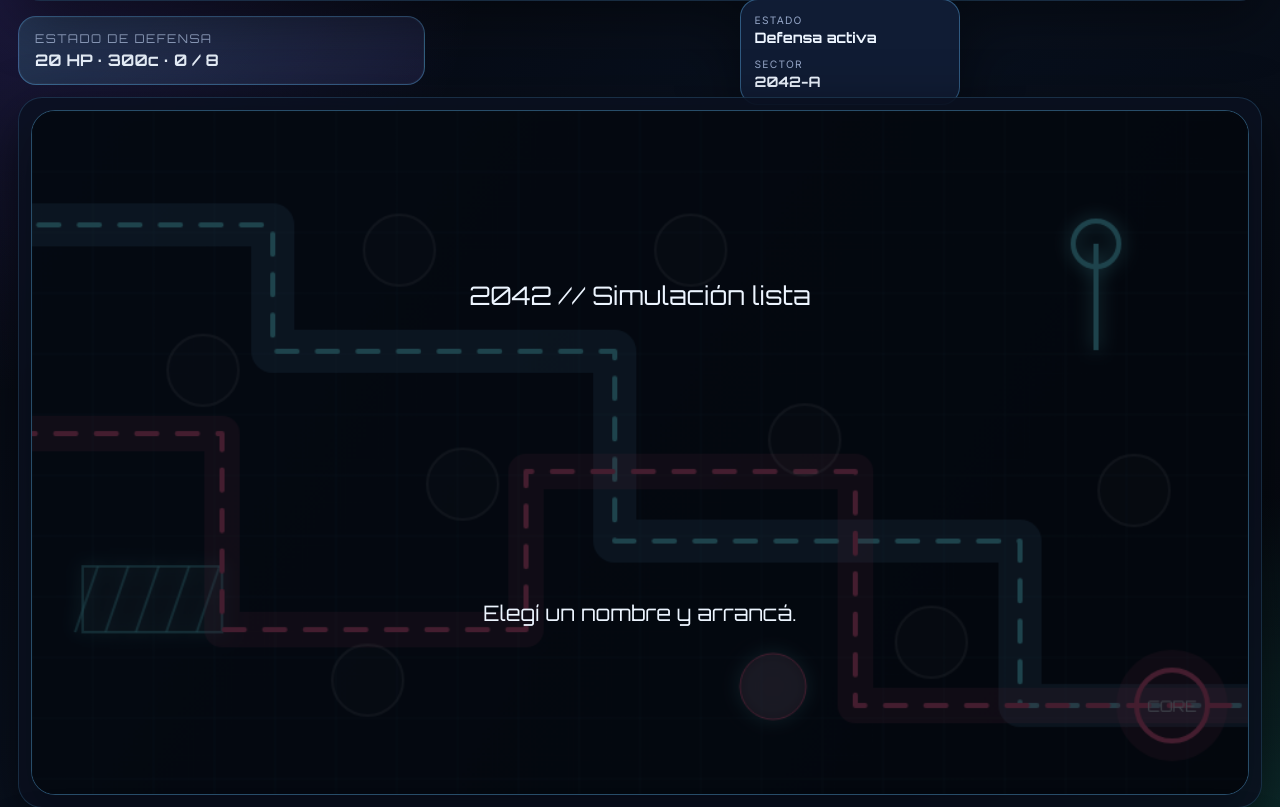
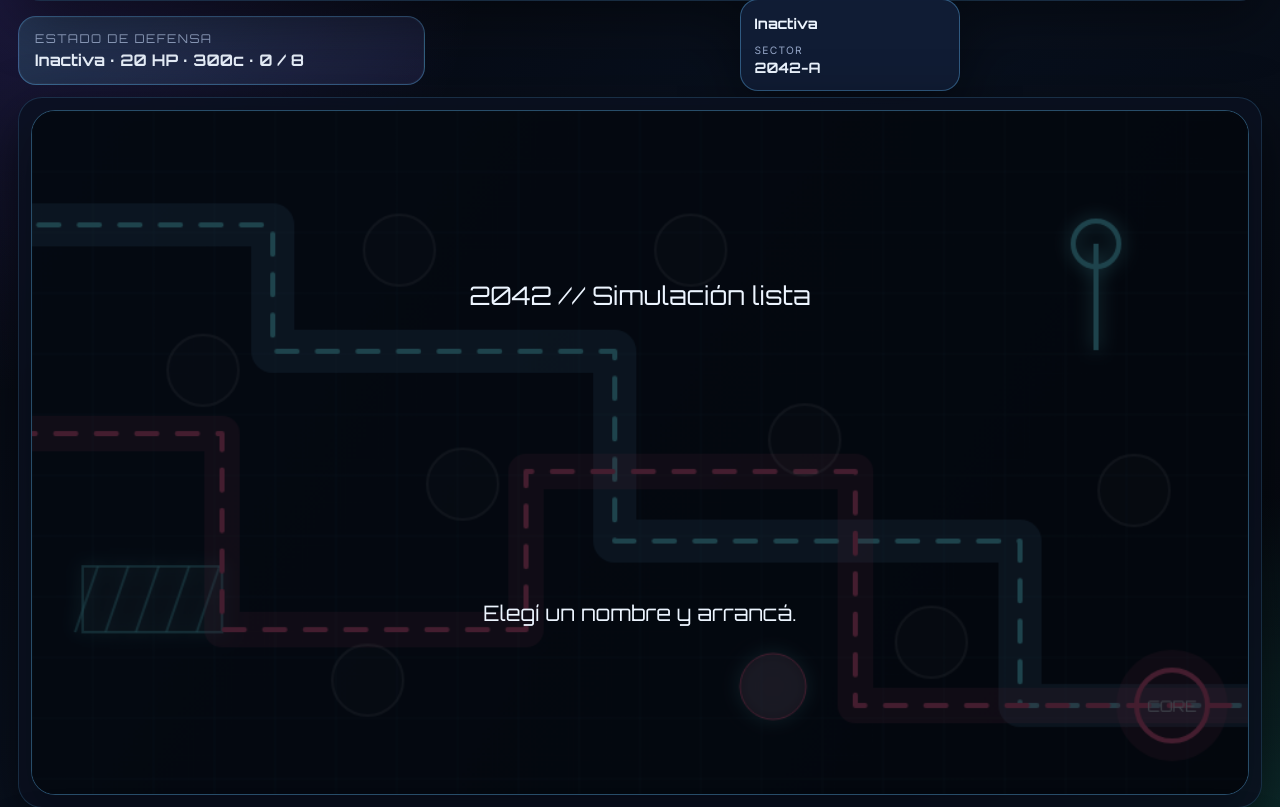
Before and after one commit to lu-developer476/2042, a Django app: page / in a window 1280 px wide, after a click on "Estado de defensa". Shown: the part 93-900 px from the top of the page. Run offline with Django 5.2, Linux system fonts and the light colour scheme; tables that the repository leaves empty hold one stand-in row (values such as "Sample post").

Commit message:
Update defense status indicator (#18)

```diff
--- a/game/static/game/js/game.js
+++ b/game/static/game/js/game.js
@@ -18,6 +18,8 @@ const speedValue = document.getElementById('speed-value');
 const scenarioValue = document.getElementById('scenario-value');
 const scenarioPicker = document.getElementById('scenario-picker');
 const playDialog = document.getElementById('play-dialog');
+const defenseStatusValue = document.getElementById('defense-status-value');
+const defenseStatusInline = document.getElementById('defense-status-inline');
 
 const hud = {
   hp: document.getElementById('hp-value'),
@@ -627,6 +629,18 @@ function startGame() {
   startButton.disabled = true;
   if (playDialog?.open) playDialog.close();
   renderScenarioPicker();
+  updateHud();
+}
+
+function getDefenseStatusText() {
+  return state.started && !state.paused && !state.gameOver ? 'Activa' : 'Inactiva';
+}
+
+function updateDefenseStatus() {
+  const defenseStatusText = getDefenseStatusText();
+  [defenseStatusValue, defenseStatusInline].forEach((element) => {
+    if (element) element.textContent = defenseStatusText;
+  });
 }
 
 function updateHud() {
@@ -644,6 +658,7 @@ function updateHud() {
   comboValue.textContent = `x${state.combo.toFixed(2)}`;
   speedValue.textContent = `${state.speedMultiplier}x`;
   scenarioValue.textContent = getActiveScenario().name;
+  updateDefenseStatus();
   updateAbilityButtons();
 }
 
@@ -781,6 +796,7 @@ function finishGame(victory) {
   nextWaveButton.disabled = true;
   pauseButton.disabled = true;
   startButton.disabled = false;
+  updateDefenseStatus();
 
   const title = victory ? 'SECTOR ASEGURADO' : 'CORE COLAPSADO';
   const subtitle = victory
@@ -1112,6 +1128,7 @@ pauseButton.addEventListener('click', () => {
   state.paused = !state.paused;
   const dict = window.I18N_2042?.translations[document.documentElement.lang] || window.I18N_2042?.translations.es;
   pauseButton.textContent = state.paused ? dict.resume : dict.pause;
+  updateDefenseStatus();
   if (state.paused) {
     overlayMessage.classList.remove('hidden');
     overlayMessage.innerHTML = 'SIMULACIÓN EN PAUSA';
--- a/game/templates/game/base.html
+++ b/game/templates/game/base.html
@@ -28,7 +28,7 @@
       <details class="navbar-status-menu">
         <summary class="navbar-status-trigger" aria-label="Abrir estado de defensa">Estado de defensa</summary>
         <div class="navbar-status-panel" aria-label="Estado de defensa">
-          <span><span class="side-label">Estado</span><strong>Defensa activa</strong></span>
+          <span><strong id="defense-status-value" aria-live="polite">Inactiva</strong></span>
           <span><span class="side-label">Sector</span><strong>2042-A</strong></span>
         </div>
       </details>
--- a/game/templates/game/home.html
+++ b/game/templates/game/home.html
@@ -9,7 +9,7 @@
   <div class="game-statusbar" aria-label="Estado de partida">
     <button class="panel-trigger status-trigger" type="button" data-dialog-target="status-dialog" aria-haspopup="dialog">
       <span>Estado de defensa</span>
-      <strong><span id="hp-value">20</span> HP · <span id="credits-value">300</span>c · <span id="wave-value">0 / 8</span></strong>
+      <strong><span id="defense-status-inline" aria-live="polite">Inactiva</span> · <span id="hp-value">20</span> HP · <span id="credits-value">300</span>c · <span id="wave-value">0 / 8</span></strong>
     </button>
     <dialog id="status-dialog" class="info-dialog">
       <div class="dialog-card">
```
